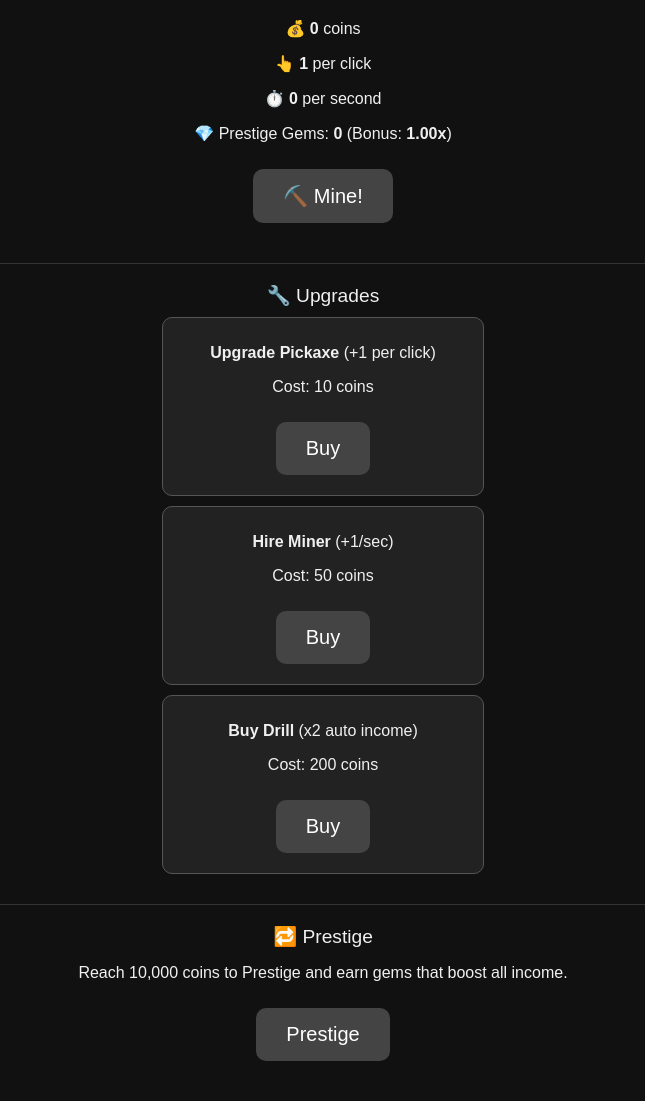
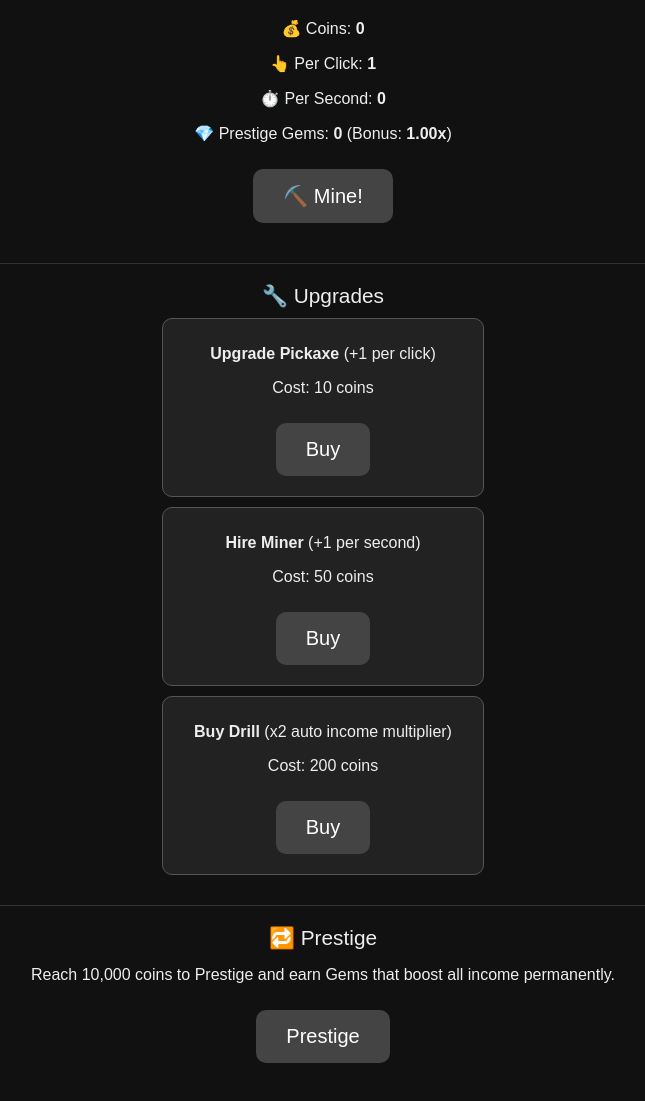
Before and after one commit to Dragonghgh/Idle-Mining, a plain HTML site: page index.html in a window 1280 px wide. Shown: the part 90-1191 px from the top of the page, without its empty margins (317-962 px from the left). Drawn offline with Linux system fonts and the light colour scheme.

Commit message:
Update index.html

```diff
--- a/index.html
+++ b/index.html
@@ -3,14 +3,16 @@
 <head>
   <meta charset="UTF-8" />
   <meta name="viewport" content="width=device-width, initial-scale=1.0, maximum-scale=1.0, user-scalable=no" />
-  <title>Mine Clicker</title>
+  <title>⛏️ Mine Clicker</title>
   <style>
     body {
       font-family: Arial, sans-serif;
       background: #111;
-      color: #f0f0f0;
+      color: #eee;
       text-align: center;
       padding: 20px;
+      user-select: none;
+      -webkit-user-select: none;
     }
     .button {
       padding: 15px 30px;
@@ -21,7 +23,7 @@
       color: white;
       cursor: pointer;
       border-radius: 10px;
-      touch-action: manipulation; /* disables zoom on tap */
+      touch-action: manipulation; /* Disable zoom on tap */
     }
     .button:hover {
       background-color: #666;
@@ -35,7 +37,7 @@
       border-radius: 10px;
     }
     .section-title {
-      font-size: 1.2em;
+      font-size: 1.3em;
       margin-top: 30px;
       border-top: 1px solid #333;
       padding-top: 20px;
@@ -44,10 +46,11 @@
 </head>
 <body>
   <h1>⛏️ Mine Clicker</h1>
-  <p>💰 <strong id="coins">0</strong> coins</p>
-  <p>👆 <strong id="clickPower">1</strong> per click</p>
-  <p>⏱️ <strong id="autoPower">0</strong> per second</p>
+  <p>💰 Coins: <strong id="coins">0</strong></p>
+  <p>👆 Per Click: <strong id="clickPower">1</strong></p>
+  <p>⏱️ Per Second: <strong id="autoPower">0</strong></p>
   <p>💎 Prestige Gems: <strong id="prestigePoints">0</strong> (Bonus: <strong id="prestigeBonus">1.00x</strong>)</p>
+
   <button class="button" onclick="mine()">⛏️ Mine!</button>
 
   <div class="section-title">🔧 Upgrades</div>
@@ -59,50 +62,53 @@
   </div>
 
   <div class="upgrade">
-    <p><strong>Hire Miner</strong> (+1/sec)</p>
+    <p><strong>Hire Miner</strong> (+1 per second)</p>
     <p>Cost: <span id="autoUpgradeCost">50</span> coins</p>
     <button class="button" onclick="buyAutoUpgrade()">Buy</button>
   </div>
 
   <div class="upgrade">
-    <p><strong>Buy Drill</strong> (x2 auto income)</p>
+    <p><strong>Buy Drill</strong> (x2 auto income multiplier)</p>
     <p>Cost: <span id="drillUpgradeCost">200</span> coins</p>
     <button class="button" onclick="buyDrillUpgrade()">Buy</button>
   </div>
 
   <div class="section-title">🔁 Prestige</div>
-  <p>Reach 10,000 coins to Prestige and earn gems that boost all income.</p>
+  <p>Reach 10,000 coins to Prestige and earn Gems that boost all income permanently.</p>
   <button class="button" onclick="prestige()">Prestige</button>
 
   <script>
-    // Initialize variables as numbers
+    // Variables
     let coins = 0;
     let clickPower = 1;
     let autoPower = 0;
+    let drillMultiplier = 1;
+    let prestigePoints = 0;
+    let prestigeBonus = 1.0;
+
     let clickUpgradeCost = 10;
     let autoUpgradeCost = 50;
     let drillUpgradeCost = 200;
-    let drillMultiplier = 1;
-    let prestigePoints = 0;
-    let prestigeBonus = 1.0;
-    let lastSave = Date.now();
 
+    // Update UI elements
     function updateUI() {
       document.getElementById('coins').textContent = Math.floor(coins);
       document.getElementById('clickPower').textContent = clickPower;
       document.getElementById('autoPower').textContent = autoPower * drillMultiplier;
+      document.getElementById('prestigePoints').textContent = prestigePoints;
+      document.getElementById('prestigeBonus').textContent = prestigeBonus.toFixed(2) + 'x';
       document.getElementById('clickUpgradeCost').textContent = clickUpgradeCost;
       document.getElementById('autoUpgradeCost').textContent = autoUpgradeCost;
       document.getElementById('drillUpgradeCost').textContent = drillUpgradeCost;
-      document.getElementById('prestigePoints').textContent = prestigePoints;
-      document.getElementById('prestigeBonus').textContent = prestigeBonus.toFixed(2) + 'x';
     }
 
+    // Mine button function
     function mine() {
-      coins = Number(coins) + Number(clickPower) * Number(prestigeBonus);
+      coins += clickPower * prestigeBonus;
       updateUI();
     }
 
+    // Buy upgrades
     function buyClickUpgrade() {
       if (coins >= clickUpgradeCost) {
         coins -= clickUpgradeCost;
@@ -130,6 +136,7 @@
       }
     }
 
+    // Prestige resets progress but grants permanent bonus
     function prestige() {
       if (coins >= 10000) {
         prestigePoints++;
@@ -137,27 +144,30 @@
         coins = 0;
         clickPower = 1;
         autoPower = 0;
+        drillMultiplier = 1;
         clickUpgradeCost = 10;
         autoUpgradeCost = 50;
         drillUpgradeCost = 200;
-        drillMultiplier = 1;
+        alert("🎉 You prestiged! Your progress resets but you gain permanent bonus income.");
+        updateUI();
         saveGame();
-        updateUI();
-        alert("You prestiged! All progress reset but you gain permanent bonus income.");
+      } else {
+        alert("You need at least 10,000 coins to prestige.");
       }
     }
 
+    // Save/load game state to localStorage
     function saveGame() {
       const save = {
         coins,
         clickPower,
         autoPower,
+        drillMultiplier,
+        prestigePoints,
+        prestigeBonus,
         clickUpgradeCost,
         autoUpgradeCost,
         drillUpgradeCost,
-        drillMultiplier,
-        prestigePoints,
-        prestigeBonus,
         lastSave: Date.now()
       };
       localStorage.setItem('mineClickerSave', JSON.stringify(save));
@@ -167,32 +177,37 @@
       const save = JSON.parse(localStorage.getItem('mineClickerSave'));
       if (save) {
         const now = Date.now();
-        const timePassed = Math.floor((now - save.lastSave) / 1000);
-        coins = Number(save.coins) + Number(save.autoPower) * Number(save.drillMultiplier) * timePassed * Number(save.prestigeBonus);
+        const offlineSeconds = Math.floor((now - save.lastSave) / 1000);
+
+        coins = Number(save.coins) + Number(save.autoPower) * Number(save.drillMultiplier) * offlineSeconds * Number(save.prestigeBonus);
         clickPower = Number(save.clickPower);
         autoPower = Number(save.autoPower);
+        drillMultiplier = Number(save.drillMultiplier);
+        prestigePoints = Number(save.prestigePoints);
+        prestigeBonus = Number(save.prestigeBonus);
         clickUpgradeCost = Number(save.clickUpgradeCost);
         autoUpgradeCost = Number(save.autoUpgradeCost);
         drillUpgradeCost = Number(save.drillUpgradeCost);
-        drillMultiplier = Number(save.drillMultiplier);
-        prestigePoints = Number(save.prestigePoints);
-        prestigeBonus = Number(save.prestigeBonus);
-        lastSave = now;
       }
     }
 
-    // Auto income every second
+    // Auto mine income every second
     setInterval(() => {
       coins += autoPower * drillMultiplier * prestigeBonus;
       updateUI();
       saveGame();
     }, 1000);
 
-    // Load game on page load
+    // Load saved game and update UI on page load
     window.onload = () => {
       loadGame();
       updateUI();
     };
+
+    // Save periodically every 10 seconds just in case
+    setInterval(() => {
+      saveGame();
+    }, 10000);
   </script>
 </body>
 </html>
```
